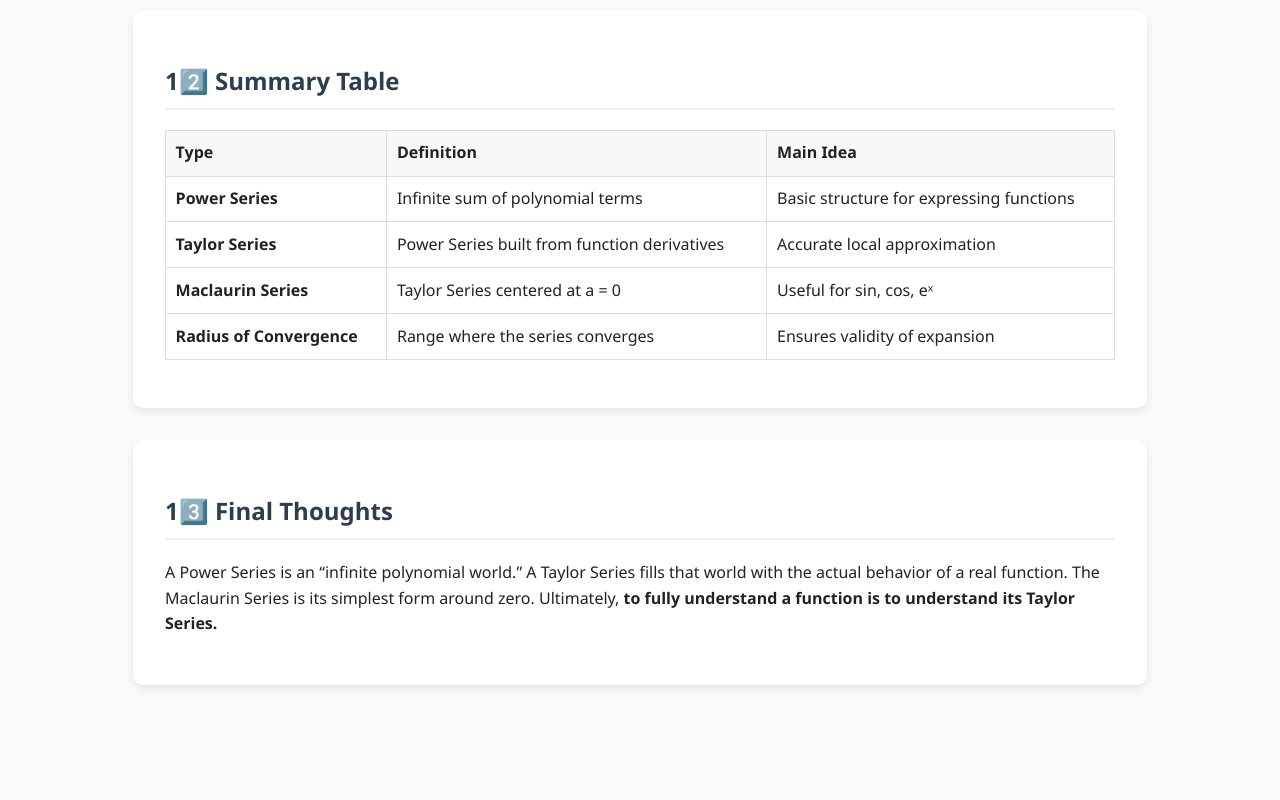
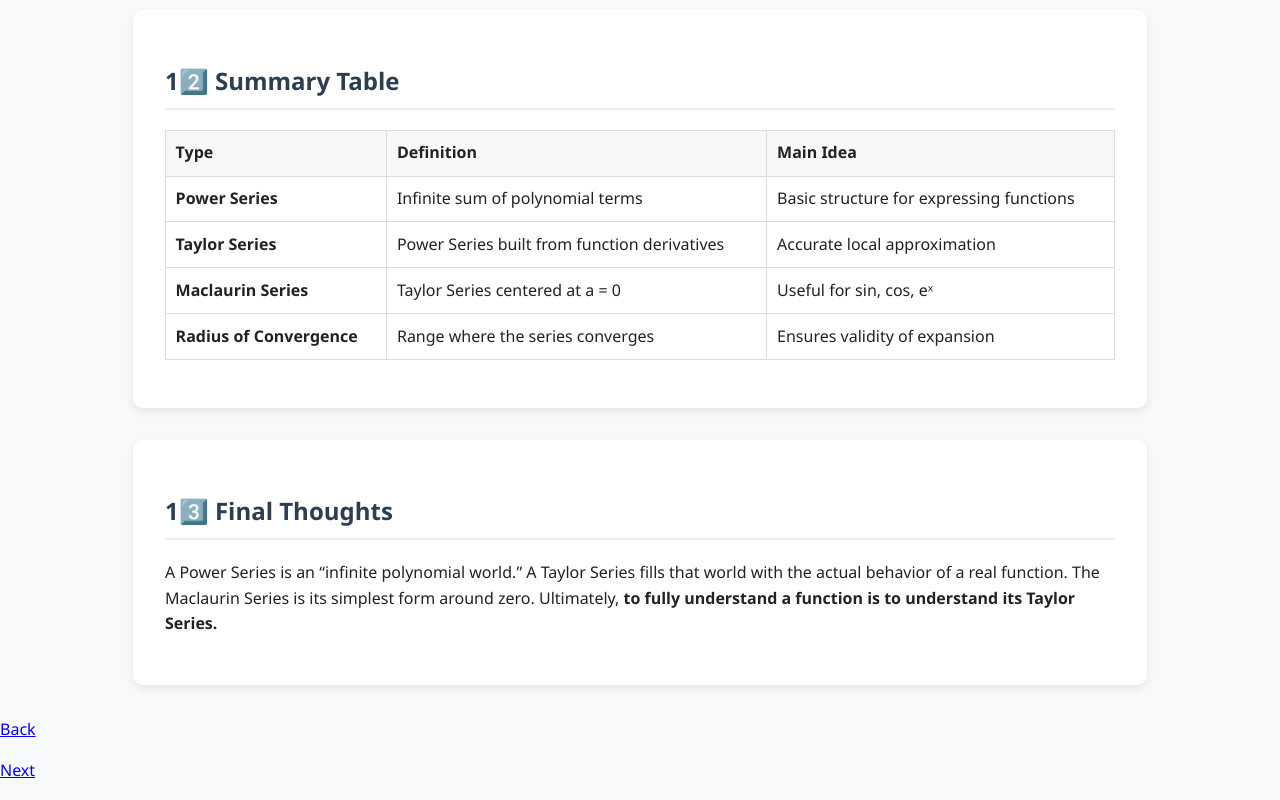
Before and after one commit to E2yeong/Calculus-Note, a plain HTML site: page Cal2/Cal3/Cal4/Cal5/Cal6/Cal7/index.html in a window 1280 px wide. Shown: the part 4514-5314 px from the top of the page. Before the commit the page ends 5231 px from the top, so only its background shows below. Drawn offline with Linux system fonts and the light colour scheme.

Commit message:
index.html 업데이트

```diff
--- a/Cal2/Cal3/Cal4/Cal5/Cal6/Cal7/index.html
+++ b/Cal2/Cal3/Cal4/Cal5/Cal6/Cal7/index.html
@@ -156,5 +156,7 @@
     The Maclaurin Series is its simplest form around zero.
     Ultimately, <strong>to fully understand a function is to understand its Taylor Series.</strong></p>
   </section>
+  <a href="https://e2yeong.github.io/Calculus-Note/Cal2/Cal3/Cal4/Cal5/Cal6"><p class="Link">Back</p></a>
+  <a href="https://e2yeong.github.io/Calculus-Note/Cal2/Cal3/Cal4/Cal5/Cal6/Cal7/Cal8"><p class="Link">Next</p></a>
 </body>
 </html>
```
